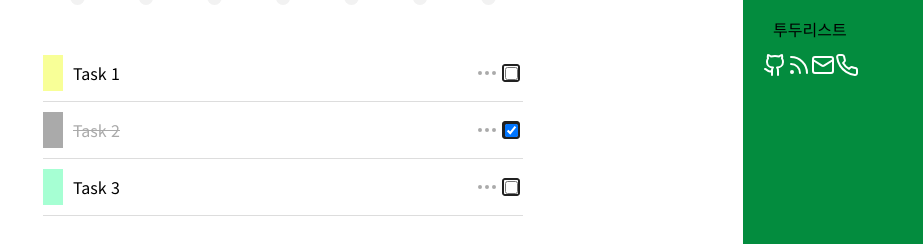
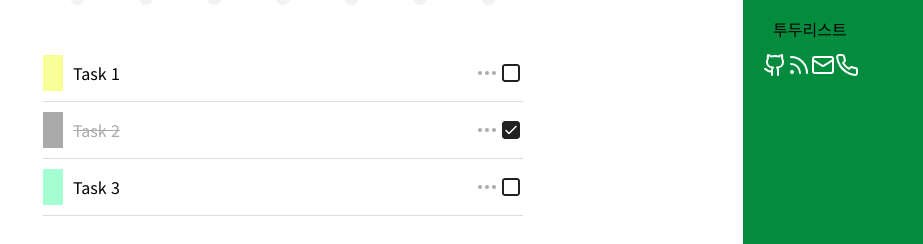
Before and after one commit to 33park/next-sample, a Next.js app in the folder next-basic/: page /todo in a window 1280 px wide. Shown: the part 171-415 px from the top of the page, without its empty margins (357-1280 px from the left). Built offline with nearby package versions, Linux system fonts and the light colour scheme.

Commit message:
투두리스트 체크박스 클릭시 디자인 UI 수정

```diff
--- a/next-basic/src/app/component/todo/TodoList.tsx
+++ b/next-basic/src/app/component/todo/TodoList.tsx
@@ -15,20 +15,28 @@ interface TodoProps {
 
 export default function TodoList({ registeredList }: TodoProps) {
 
+    const [list, setList] = useState(registeredList);
 
     const getOrderColor = (order: number) => {
         const colors = ['#FFE5A8', '#F8FF97', '#BCFFA4', '#A6FFD3', '#B9E3FF'];
         return colors[order % 5];
     };
+
     const toggleCheckBox = (index: number) => {
-        const newList = [...registeredList];
-        newList[index].status = !newList[index].status;
-        console.log('checked', newList[index].status);
+        const updatedList = list.map((item, i) => {
+            if (i === index) {
+                return { ...item, status: !item.status };
+                // spread연산자('...')를 이용하여 새로운 객체복사, 기존 'list 변경하지 않고 새로운 리스트 생성
+            }
+            return item;
+        });
+        setList(updatedList);
+        //상태 업데이트
     }
 
     return (
         <ListContainer>
-            {registeredList.map(({ order, content, status },index) => (
+            {list.map(({ order, content, status },index) => (
                 <TaskItem key={order}>
                     <Order color={getOrderColor(order)} $isChecked={status}>{order}</Order>
                     <Content $isChecked={status}>{content}</Content>
@@ -85,6 +93,6 @@ const CheckboxContainer = styled.label<{$isChecked: Boolean}>`
     background-position: center;
     background-size: 100% auto;
     input {
-        /* opacity: 0; */
+        opacity: 0;
     }
 `;
```
